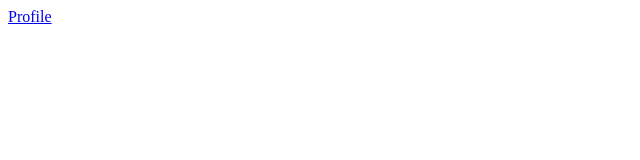
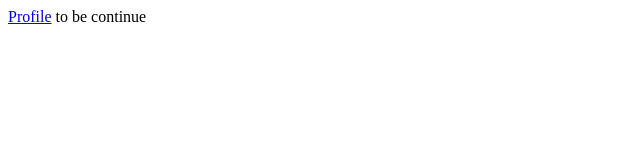
Before and after one commit to RinZ5/DevOps-Lab03-3, a plain HTML site: page index.html in a window 1280 px wide. Shown: the whole page, without its empty margins (0-640 px from the left). Drawn offline with Linux system fonts and the light colour scheme.

Commit message:
add to be continue

```diff
--- a/index.html
+++ b/index.html
@@ -7,5 +7,6 @@
   </head>
   <body>
     <a href="index.html">Profile</a>
+    to be continue
   </body>
 </html>
```
